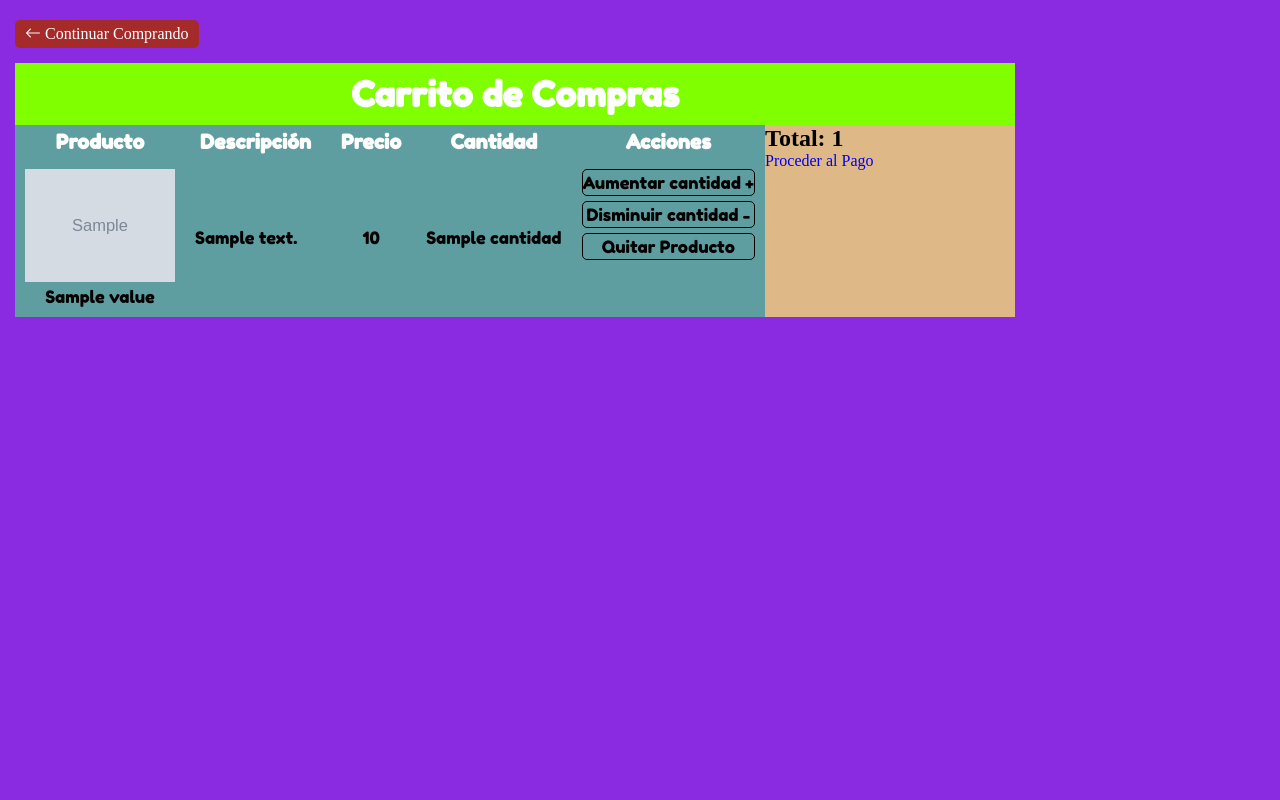
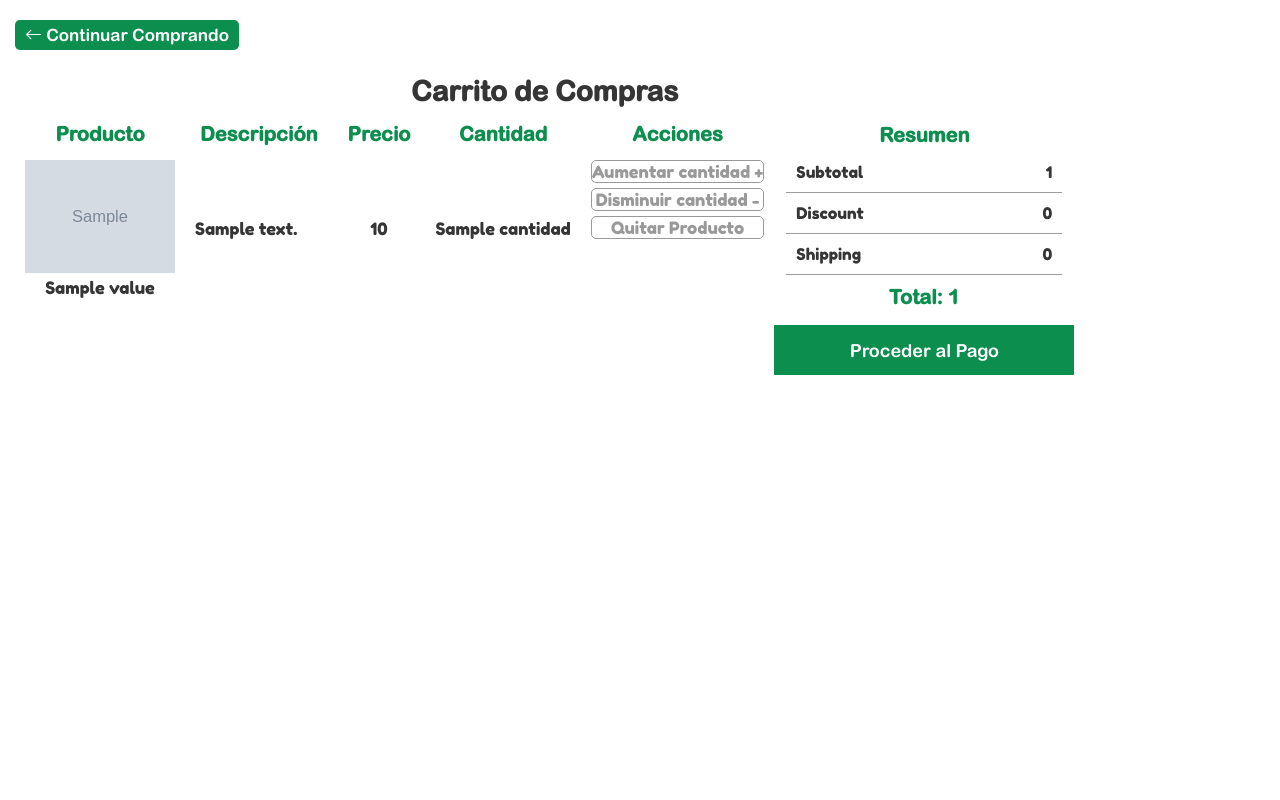
Before and after one commit to JaneiderRT/biocolibristore, a Django app: template templates/cart/cart.html in a window 1280 px wide. Run offline with Django 3.2, Linux system fonts and the light colour scheme; the template is opened without the code that fills it: most values are stand-ins (such as "Sample title", 1, 10 or a date in 2020); grey boxes marked "Sample" are stand-in pictures; some libraries are stand-ins or nearby versions.

Commit message:
JRT - feat: Segunda parte mejora carrito de compras

```diff
--- a/cart/views.py
+++ b/cart/views.py
@@ -1,5 +1,4 @@
 from django.shortcuts import render, redirect
-from django.http import JsonResponse
 
 from core.models import Producto
 from .ShoppingCart import ShoppingCart
--- a/static/css/cart/cart.css
+++ b/static/css/cart/cart.css
@@ -1,11 +1,11 @@
 @font-face {
     font-family: Fredoka_One;
-    src: url('../fonts/Fredoka_One/FredokaOne-Regular.ttf');
+    src: url('../../fonts/Fredoka_One/FredokaOne-Regular.ttf');
 }
 
 @font-face {
     font-family: Arial_Rounded_Bold;
-    src: url('../fonts/Arial_Rounded_Bold/ARLRDBD.TTF');
+    src: url('../../fonts/Arial_Rounded_Bold/ARLRDBD.TTF');
 }
 
 * {
@@ -13,10 +13,11 @@
     padding: 0;
     box-sizing: border-box;
     text-decoration: none;
+    list-style: none;
 }
 
 main {
-    background-color: blueviolet;
+    background-color: #ffffff;
     min-height: 100vh;
     padding: 20px 15px;
     display: flex;
@@ -26,77 +27,64 @@ main {
 }
 
 #btn-back {
-    background-color: brown;
+    background-color: #0c8E4E;
     padding: 5px 10px;
     color: white;
     border-radius: 5px;
+    font-family: Arial_Rounded_Bold;
+    font-size: 17px;
+}
+
+#btn-back:hover {
+    background-color: #82BE58;
 }
 
 section {
-    background-color: burlywood;
     display: grid;
     grid-template-areas:
         "title title"
         "article aside";
-    grid-template-columns: 1fr 250px;
+    grid-template-columns: 1fr 300px;
 }
 
 h1 {
     grid-area: title;
-    background-color: chartreuse;
-    font-family: Fredoka_One;
-    font-size: 35px;
-    color: white;
+    font-family: Arial_Rounded_Bold;
+    font-size: 28px;
+    color: #353535;
     text-align: center;
     padding: 10px 0px;
 }
 
 article{
     grid-area: article;
-    background-color: bisque;
-
 }
 
 table {
-    background-color: cadetblue;
     padding: 10px 20px;
     border-collapse: collapse;
 }
 
-/* thead {
-    background-color: coral;
-} */
-
-.table-row {
-    font-family: Fredoka_One;
-    /* border: 2px solid black; */
-}
-
 #table-header {
     font-size: 20px;
-    color: white;
 }
 
 .table-titles {
+    font-family: Arial_Rounded_Bold;
     padding: 5px 15px;
+    color: #0c8E4E;
 }
 
-/* tbody {
-    background-color: firebrick;
-} */
-
 .table-items {
+    font-family: Fredoka_One;
     font-size: 17px;
     padding: 10px 10px;
+    color: #353535;
 }
 
 .items-center {
     text-align: center;
 }
-
-/* #name-product {
-    font-weight: bold;
-} */
 
 #actions-container {
     display: flex;
@@ -105,32 +93,85 @@ table {
 }
 
 .btn-action {
-    border: 1px solid black;
-    color: black;
-    padding: 2px 0px;
+    border: 1px solid #999999;
+    color: #999999;
     border-radius: 5px;
 }
 
 .btn-action:hover {
     cursor: pointer;
-    color: white;
 }
 
 #btn-color-blue:hover {
-    border-color: blue;
-    background-color: blue;
+    border-color: #0c8E4E;
+    color: #0c8E4E;
 }
 
 #btn-color-orange:hover {
     border-color: darkorange;
-    background-color: darkorange;
+    color: darkorange;
 }
 
 #btn-color-red:hover {
     border-color: red;
-    background-color: red;
+    color: red;
 }
 
 aside {
     grid-area: aside;
+    display: grid;
+    grid-template-areas:
+        "aside-title"
+        "aside-content"
+        "aside-total"
+        "aside-btn";
+    grid-template-rows: 35px 1fr 50px 50px;
 }
+
+#aside-title {
+    grid-area: aside-title;
+    font-family: Arial_Rounded_Bold;
+    color: #0c8E4E;
+    font-size: 20px;
+    display: flex;
+    justify-content: center;
+    align-items: center;
+}
+
+#aside-content {
+    grid-area: aside-content;
+    font-family: Fredoka_One;
+    color: #353535;
+}
+
+#aside-item {
+    margin: 0px 12px;
+}
+
+#aside-item li {
+    width: 100%;
+    padding: 10px;
+    display: flex;
+    justify-content: space-between;
+    border-bottom: 1px solid rgba(100, 100, 100, 0.637);
+}
+
+#aside-total {
+    grid-area: aside-total;
+    font-family: Arial_Rounded_Bold;
+    font-size: 20px;
+    color: #0c8E4E;
+    text-align: center;
+    padding: 10px 0px;
+}
+
+#aside-btn {
+    background-color: #0c8E4E;
+    grid-area: aside-btn;
+    display: flex;
+    justify-content: center;
+    align-items: center;
+    font-family: Arial_Rounded_Bold;
+    font-size: 18px;
+    color: white;
+}
--- a/templates/cart/cart.html
+++ b/templates/cart/cart.html
@@ -62,8 +62,25 @@
                 </table>
             </article>
             <aside>
-                <h2>Total: {{ total_price }}</h2>
-                <a href="#" class="btn btn-primary">Proceder al Pago</a>
+                <h2 id="aside-title">Resumen</h2>
+                <div id="aside-content">
+                    <ul id="aside-item">
+                        <li>
+                            Subtotal
+                            <span>{{ total_price }}</span>
+                        </li>
+                        <li>
+                            Discount
+                            <span>0</span>
+                        </li>
+                        <li>
+                            Shipping
+                            <span>0</span>
+                        </li>
+                    </ul>
+                </div>
+                <h3 id="aside-total">Total: {{ total_price }}</h3>
+                <a id="aside-btn" href="#" class="btn">Proceder al Pago</a>
             </aside>
         </section>
         {% else %}
```
Also changed, not shown: cart/ShoppingCart.py (+8 -4 lines).
